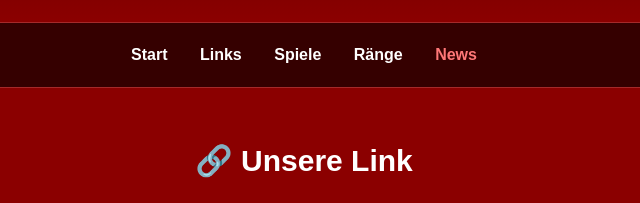
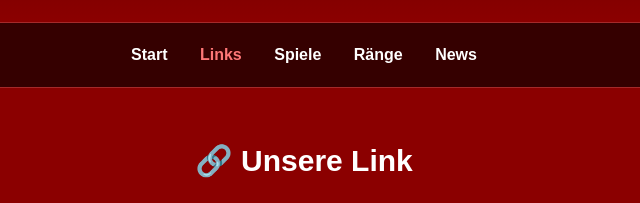
Before and after one commit to kiabruno/spiele_server, a plain HTML site: page links.html in a window 1280 px wide. Shown: the part 271-474 px from the top of the page, 336-976 px from the left. Drawn offline with Linux system fonts and the light colour scheme.

Commit message:
Update and rename link.html to links.html

```diff
--- a/link.html
+++ b/links.html
@@ -155,10 +155,10 @@
 
     <nav>
     <a href="index.html">Start</a>
-    <a href="links.html">Links</a>
+    <a href="links.html" class="active">Links</a>
     <a href="spiele.html">Spiele</a>
     <a href="ränke.html">Ränge</a>
-    <a href="infos.html" class="active">News</a>
+    <a href="infos.html">News</a>
     </nav>
 
   <main class="links">
```
